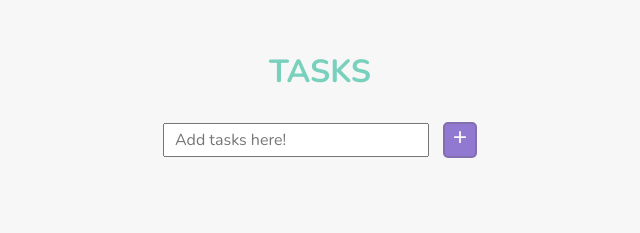
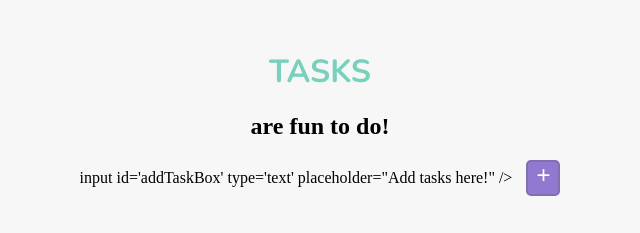
Before and after one commit to adriennehodges/task-list-app, a plain HTML site: page index.html in a window 1280 px wide. Shown: the whole page, without its empty margins (320-960 px from the left). Drawn offline with nearby package versions, Linux system fonts and the light colour scheme.

Commit message:
added h2

```diff
--- a/index.html
+++ b/index.html
@@ -7,7 +7,8 @@
 <body>
     <div class='content'>
         <h1>TASKS</h1>
-        <input id='addTaskBox' type='text' placeholder="Add tasks here!" />
+        <h2>are fun to do!</h2>
+	input id='addTaskBox' type='text' placeholder="Add tasks here!" />
         <button id='addTaskButton'>+</button>
         <ul id='taskList'></ul>
     </div>
```
